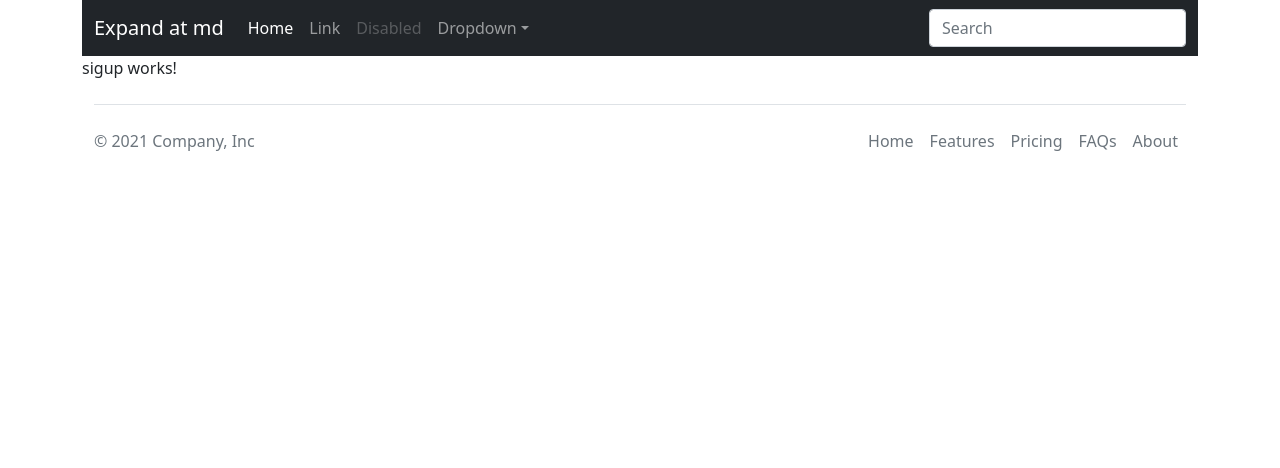
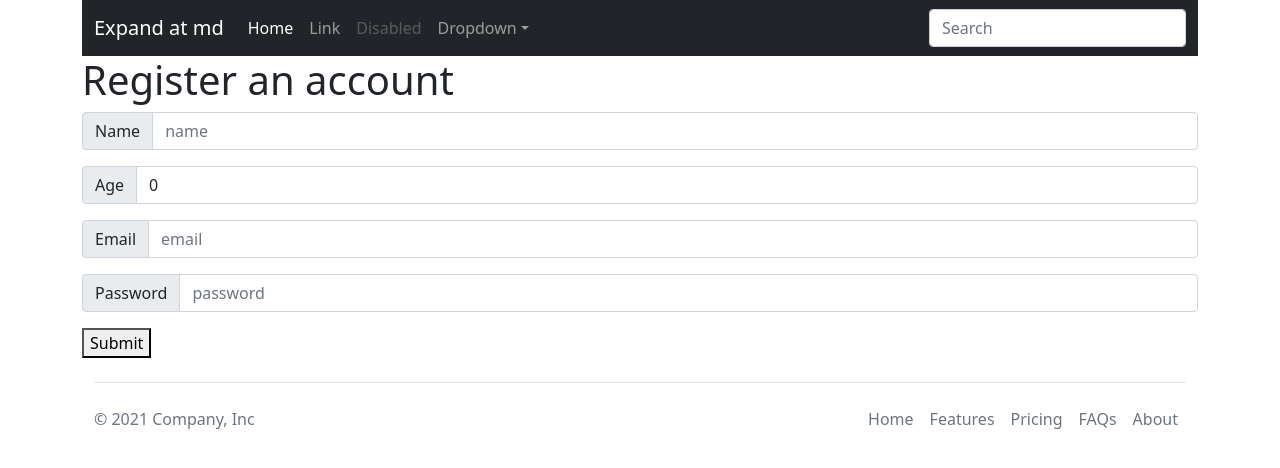
Before and after one commit to Tramnvph14967/Front_End_Framework_1, an Angular app: page /signup in a window 1280 px wide. Shown: the top 468 px of the page. Built offline with nearby package versions, Linux system fonts and the light colour scheme.

Commit message:
update_đăng ký

```diff
--- a/db.json
+++ b/db.json
@@ -32,6 +32,62 @@
       "age": 20,
       "email": "tramnvph14967@gmail.com",
       "password": 123456789
+    },
+    {
+      "name": "nguyen van tram",
+      "age": 12,
+      "email": "tramnvph14967@fpt.edu.vn",
+      "password": "1234567",
+      "id": 2
+    },
+    {
+      "name": "nguyen van tram",
+      "age": 12,
+      "email": "tramnvph14967@fpt.edu.vn",
+      "password": "1234567",
+      "id": 3
+    },
+    {
+      "name": "nguyen van tram",
+      "age": 12,
+      "email": "tramnvph14967@fpt.edu.vn",
+      "password": "1234567",
+      "id": 4
+    },
+    {
+      "name": "nguyen van tram",
+      "age": 12,
+      "email": "tramnvph14967@fpt.edu.vn",
+      "password": "1234567",
+      "id": 5
+    },
+    {
+      "name": "nguyen van tram",
+      "age": 12,
+      "email": "tramnvph14967@fpt.edu.vn",
+      "password": "1234567",
+      "id": 6
+    },
+    {
+      "name": "",
+      "age": 0,
+      "email": "",
+      "password": 0,
+      "id": 7
+    },
+    {
+      "name": "Nguyen van tram",
+      "age": 19,
+      "email": "tramnvph14967@fpt.edu.vn",
+      "password": "12345",
+      "id": 8
+    },
+    {
+      "name": "Nguyễn Văn Tăm",
+      "age": 20,
+      "email": "tramnvph14967@gmail.com",
+      "password": "18012002",
+      "id": 9
     }
   ]
 }
--- a/src/app/components/signin/signin.component.html
+++ b/src/app/components/signin/signin.component.html
@@ -1 +1,17 @@
-<p>signin works!</p>
+<h1>Log in</h1>
+<form>
+    <div class="mb-3">
+        <label for="exampleInputEmail1" class="form-label">Email address</label>
+        <input type="email" class="form-control" id="exampleInputEmail1" aria-describedby="emailHelp">
+        <div id="emailHelp" class="form-text">We'll never share your email with anyone else.</div>
+    </div>
+    <div class="mb-3">
+        <label for="exampleInputPassword1" class="form-label">Password</label>
+        <input type="password" class="form-control" id="exampleInputPassword1">
+    </div>
+    <div class="mb-3 form-check">
+        <input type="checkbox" class="form-check-input" id="exampleCheck1">
+        <label class="form-check-label" for="exampleCheck1">Check me out</label>
+    </div>
+    <button type="submit" class="btn btn-primary">Submit</button>
+</form>
--- a/src/app/components/sigup/sigup.component.html
+++ b/src/app/components/sigup/sigup.component.html
@@ -1 +1,26 @@
-<p>sigup works!</p>
+<h1>Register an account</h1>
+<!-- {{ user | json }} -->
+<form (ngSubmit)="onSubmitSigin()">
+    <div class="input-group mb-3">
+        <span class="input-group-text" id="basic-addon1">Name</span>
+        <input type="text" [(ngModel)]="user.name" placeholder="name" name="name" class="form-control">
+    </div>
+    <div class="input-group mb-3">
+        <span class="input-group-text" id="basic-addon1">Age</span>
+        <input type="number" [(ngModel)]="user.age" placeholder="age" name="age" class="form-control">
+    </div>
+    <div class="input-group mb-3">
+        <span class="input-group-text" id="basic-addon1">Email</span>
+        <input type="email" [(ngModel)]="user.email" placeholder="email" name="email" class="form-control">
+    </div>
+    <div class="input-group mb-3">
+        <span class="input-group-text" id="basic-addon1">Password</span>
+        <input type="password" [(ngModel)]="user.password" placeholder="password" name="password" class="form-control">
+    </div>
+    <div class="input-group mb-3">
+        <button>Submit</button>
+    </div>
+
+
+
+</form>
--- a/src/app/components/sigup/sigup.component.ts
+++ b/src/app/components/sigup/sigup.component.ts
@@ -9,11 +9,11 @@ import { ActivatedRoute, Router } from '@angular/router';
   styleUrls: ['./sigup.component.css']
 })
 export class SigupComponent implements OnInit {
-  user: IUser ={
+  user: IUser = {
     name: "",
     age: 0,
     email: "",
-    password: 0,
+    password: "",
   }
   constructor(
     private userService: UserService,
@@ -22,6 +22,20 @@ export class SigupComponent implements OnInit {
   ) { }
 
   ngOnInit(): void {
+    const id = +this.route.snapshot.paramMap.get('id')!;
+    if (id) {
+      this.userService.getUser(id).subscribe(data => {
+        this.user = data
+      })
+    }
   }
-
+  onSubmitSigin() {
+    this.userService.addUser(this.user).subscribe(data => {
+      setTimeout(() => {
+        // redirect về signin
+        alert("Chúc Mừng Bạn Đã Đăng Ký Tài Khoản Thành Công Mời Bạn Đăng Nhập Để Sử Dụng");
+        this.router.navigateByUrl('/signin');
+      }, 2000)
+    });
+  }
 }
--- a/src/app/models/User.ts
+++ b/src/app/models/User.ts
@@ -3,5 +3,5 @@ export interface IUser {
     name: string,
     age: number,
     email: string,
-    password: number,
+    password: string,
 }
--- a/src/app/services/user.service.ts
+++ b/src/app/services/user.service.ts
@@ -10,10 +10,16 @@ import { IUser } from '../models/User';
 export class UserService {
   APT_URL: string ='http://localhost:3000/User';
   constructor(private http: HttpClient) { }
+  getUser(id: number): Observable<IUser> {
+    return this.http.get<IUser>(`${this.APT_URL}/${id}`)
+  }
   getUsers(): Observable<IUser[]>{
     return this.http.get<IUser[]>(`${this.APT_URL}`)
   }
   addUser(user: any): Observable<IUser> {
     return this.http.post<IUser>(`${this.APT_URL}`, user)
   }
+  updateUser(user: IUser) {
+    return this.http.put<IUser>(`${this.APT_URL}/${user.id}`, user);
+  }
 }
```
